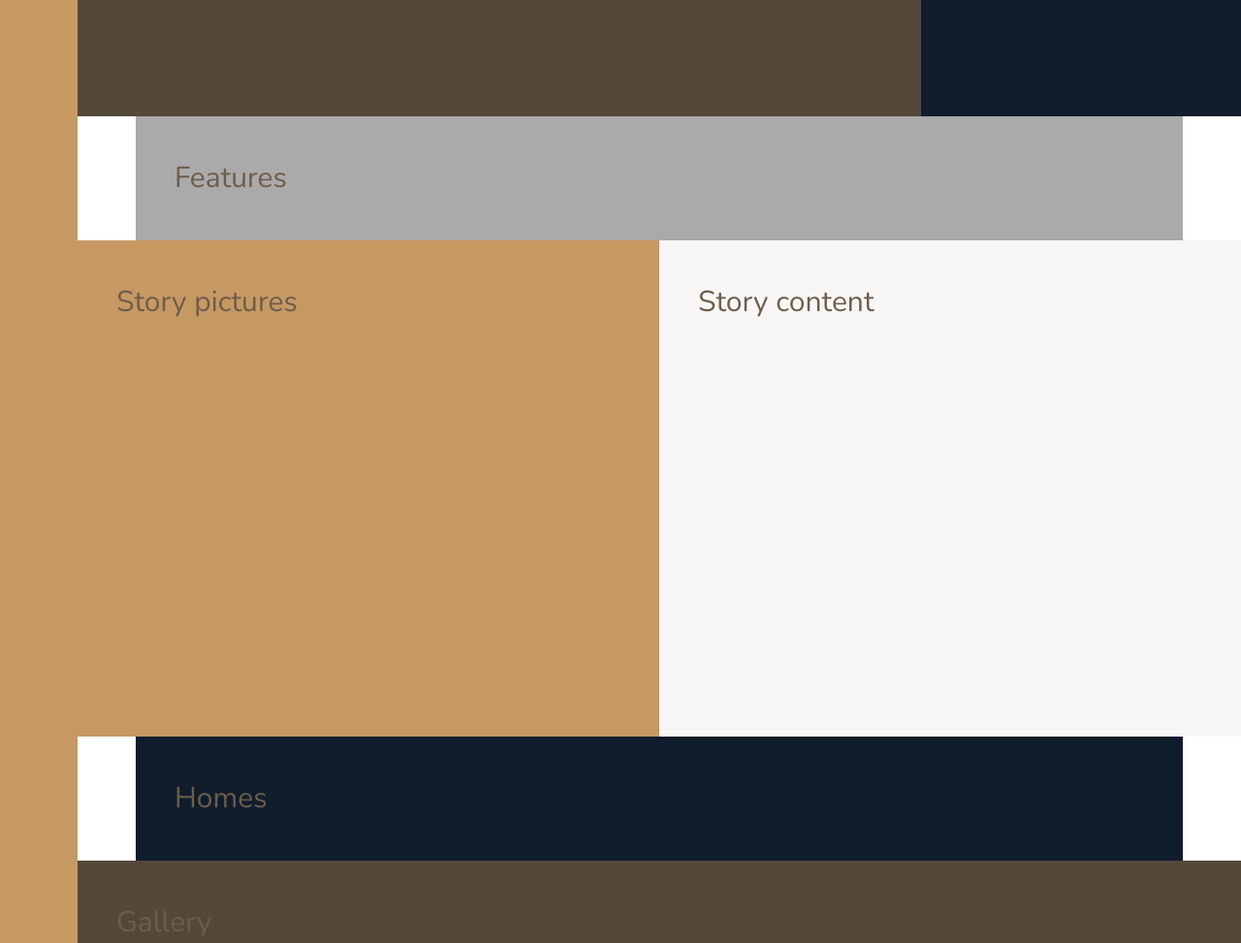
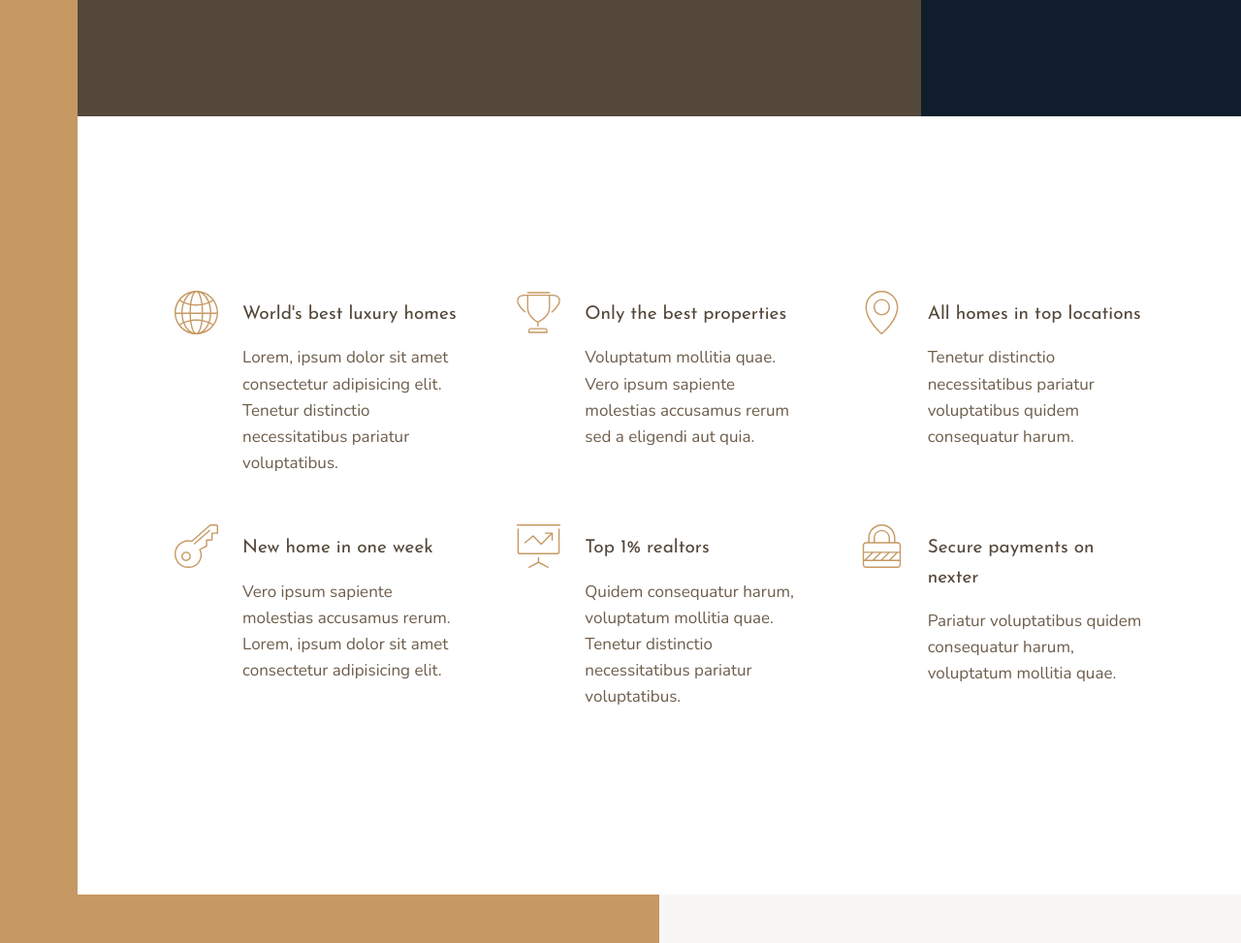
Before and after one commit to lucasaleixo/nexter, a website: page index.html in a window 1280 px wide. Shown: the part 520-1493 px from the top of the page at 97% size. Drawn offline with nearby package versions, Linux system fonts and the light colour scheme; files that its build step writes are made by us from their sources.

Commit message:
features section ok

```diff
--- a/index.html
+++ b/index.html
@@ -25,7 +25,65 @@
         </div>
 
         <section class="features">
-            Features
+            <div class="feature">
+                <svg class="feature__icon">
+                    <use xlink:href="img/sprite.svg#icon-global"></use>
+                </svg>
+                <h4 class="heading-4 heading-4--dark">World's best luxury homes</h4>
+                <p class="feature__text">
+                    Lorem, ipsum dolor sit amet consectetur adipisicing elit. Tenetur distinctio necessitatibus pariatur voluptatibus.
+                </p>
+            </div>
+
+            <div class="feature">
+                <svg class="feature__icon">
+                    <use xlink:href="img/sprite.svg#icon-trophy"></use>
+                </svg>
+                <h4 class="heading-4 heading-4--dark">Only the best properties</h4>
+                <p class="feature__text">
+                    Voluptatum mollitia quae. Vero ipsum sapiente molestias accusamus rerum sed a eligendi aut quia.
+                </p>
+            </div>
+
+            <div class="feature">
+                <svg class="feature__icon">
+                    <use xlink:href="img/sprite.svg#icon-map-pin"></use>
+                </svg>
+                <h4 class="heading-4 heading-4--dark">All homes in top locations</h4>
+                <p class="feature__text">
+                    Tenetur distinctio necessitatibus pariatur voluptatibus quidem consequatur harum.
+                </p>
+            </div>
+
+            <div class="feature">
+                <svg class="feature__icon">
+                    <use xlink:href="img/sprite.svg#icon-key"></use>
+                </svg>
+                <h4 class="heading-4 heading-4--dark">New home in one week</h4>
+                <p class="feature__text">
+                    Vero ipsum sapiente molestias accusamus rerum. Lorem, ipsum dolor sit amet consectetur adipisicing elit.
+                </p>
+            </div>
+
+            <div class="feature">
+                <svg class="feature__icon">
+                    <use xlink:href="img/sprite.svg#icon-presentation"></use>
+                </svg>
+                <h4 class="heading-4 heading-4--dark">Top 1% realtors</h4>
+                <p class="feature__text">
+                    Quidem consequatur harum, voluptatum mollitia quae. Tenetur distinctio necessitatibus pariatur voluptatibus.
+                </p>
+            </div>
+
+            <div class="feature">
+                <svg class="feature__icon">
+                    <use xlink:href="img/sprite.svg#icon-lock"></use>
+                </svg>
+                <h4 class="heading-4 heading-4--dark">Secure payments on nexter</h4>
+                <p class="feature__text">
+                    Pariatur voluptatibus quidem consequatur harum, voluptatum mollitia quae.
+                </p>
+            </div>
         </section>
 
         <div class="story__pictures">
--- a/sass/_features.scss
+++ b/sass/_features.scss
@@ -1,4 +1,30 @@
 .features {
-  background-color: $color-grey-light-2;
   grid-column: center-start / center-end;
+
+  margin: 15rem 0;
+
+  display: grid;
+  //grid-template-columns: repeat(3, 1fr);
+  grid-template-columns: repeat(auto-fit, minmax(25rem, 1fr));
+  grid-gap: 6rem;
+  align-items: start;
 }
+
+.feature {
+  display: grid;
+  grid-template-columns: min-content 1fr;
+  grid-row-gap: 1.5rem;
+  grid-column-gap: 2.5rem;
+
+  &__icon {
+    fill: $color-primary;
+    height: 4.5rem;
+    width: 4.5rem;
+    grid-row: 1 / span 2;
+    transform: translateY(-1rem);
+  }
+
+  &__text {
+    font-size: 1.7rem;
+  }
+}
--- a/sass/_typography.scss
+++ b/sass/_typography.scss
@@ -0,0 +1,24 @@
+%heading {
+  font-family: $font-display;
+  font-weight: 400;
+}
+
+.heading-1 {
+  @extend %heading;
+}
+
+.heading-2 {
+  @extend %heading;
+}
+
+.heading-3 {
+  @extend %heading;
+}
+
+.heading-4 {
+  @extend %heading;
+  font-size: 1.9rem;
+
+  &--light{ color: $color-grey-light-1; }
+  &--dark{ color: $color-grey-dark-1; }
+}
```
